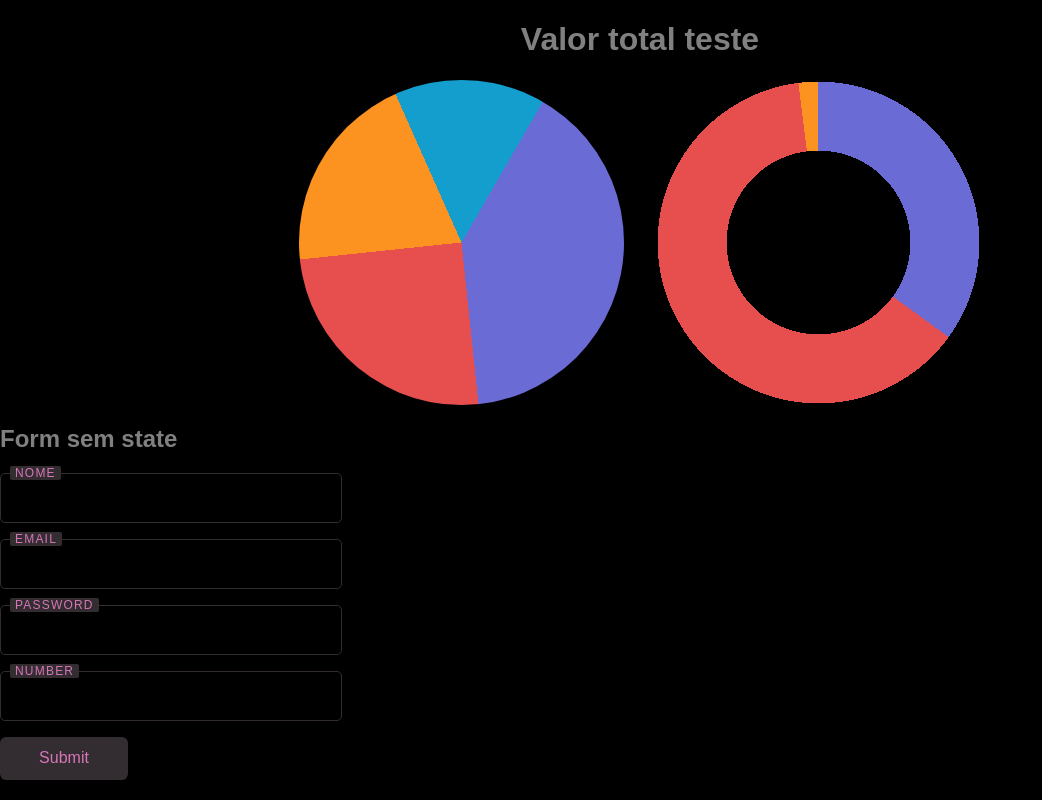
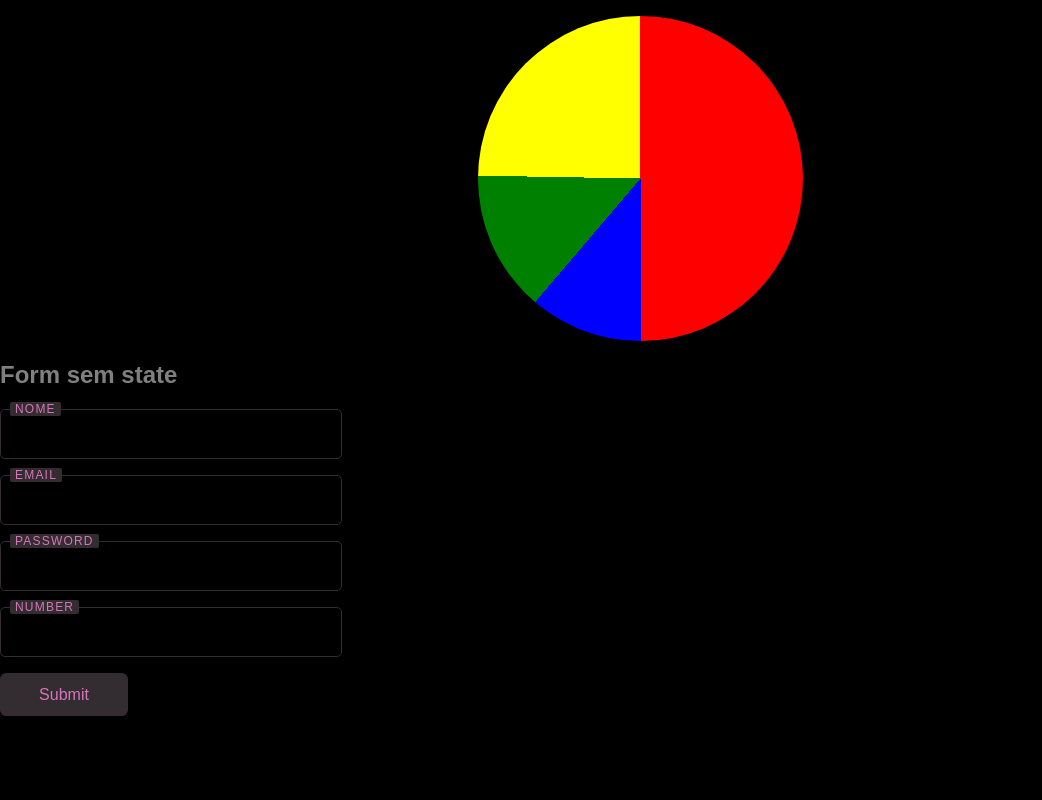
Before and after one commit to SauloFGF/EcoTechWeb, a React (Vite) app: page / in a window 1280 px wide. Shown: the whole page, without its empty margins (0-1042 px from the left). Built offline with nearby package versions, Linux system fonts and the light colour scheme.

Commit message:
criação do grafico

```diff
--- a/package.json
+++ b/package.json
@@ -12,7 +12,8 @@
   "dependencies": {
     "react": "^18.2.0",
     "react-dom": "^18.2.0",
-    "react-router-dom": "^6.23.1"
+    "react-router-dom": "^6.23.1",
+    "styled-components": "^6.1.13"
   },
   "devDependencies": {
     "@types/react": "^18.2.66",
--- a/src/Components/Pizza/Index.tsx
+++ b/src/Components/Pizza/Index.tsx
@@ -1,18 +1,25 @@
-import styles from './index.module.css'
+import {Pie, Box, Charts} from "./stylede";
 
+export type IPieCharts = {
+  title: string;
+  values: number[];
+  colors: string[];
+};
 
-type IPieCharts =  {
-  title: string;
+const StunningPie = ({ title, values, colors }: IPieCharts) => {
+  const total = values.reduce((acc, value) => acc + value, 0);
+  const segments = values.map((value, index) => ({
+    color: colors[index],
+    percentage: (value / total) * 100,
+  }));
+
+  return (
+    <Box>
+      <Charts>
+        <Pie segments={segments} />
+      </Charts>
+    </Box>
+  )
 }
 
-const StunnigPie = ({ title}: IPieCharts) => {
-  return (<div className={styles.box}>
-    <h1 className="title-pie">{`Valor total ${title}`}</h1>
-    <figure className={styles.charts}>
-      <div className={styles.pie}></div>
-      <div className={styles.donut}></div>
-    </figure>
-  </div>)
-}
-
-export default StunnigPie
+export default StunningPie;
--- a/src/Components/Pizza/index.module.css
+++ b/src/Components/Pizza/index.module.css
@@ -11,7 +11,7 @@
   gap: 2rem;
 }
 
-.pie {
+const pie {
   flex: 1 0 225px;
   max-width: 325px;
   aspect-ratio: 1;
--- /dev/null
+++ b/src/Components/Pizza/stylede.tsx
@@ -0,0 +1,33 @@
+import styled from "styled-components";
+
+type Segment = {
+  color: string;
+  percentage: number
+}
+
+export const Pie = styled.div<{segments: Segment[]}>`
+  flex: 1 0 225px;
+  max-width: 325px;
+  aspect-ratio: 1;
+  border-radius: 50%;
+  background-image: ${({ segments }) => {
+    const gradient = segments.map(({ color, percentage }, index) => {
+      const start = index === 0 ? 0 : segments.slice(0, index).reduce((acc, seg) => acc + seg.percentage, 0);
+      return `${color} ${start}%, ${color} ${start + percentage}%`;
+    }).join(', ');
+    return `conic-gradient(${gradient})`;
+  }};
+`;
+
+export const Box = styled.div`
+  max-width: 90%;
+  margin-inline: auto;
+  text-align: center;
+`;
+
+export const Charts = styled.figure`
+  display: flex;
+  place-content: center;
+  flex-flow: wrap;
+  gap: 2rem;
+`;
--- a/src/Testes/PageTest.tsx
+++ b/src/Testes/PageTest.tsx
@@ -1,12 +1,11 @@
-import StunnigPie from '../Components/Pizza/Index';
 import FormUi from '../Components/Forms';
 import Input from '../Components/Forms/Input';
 import Button from '../Components/Forms/Button';
+import StunningPie from '../Components/Pizza/Index';
 
 const PageTest = () => {
-    return (
-      <div>
-      <StunnigPie title='teste'/>
+    return (<div>
+      <StunningPie title='teste' values={[356, 80, 100, 176]} colors={["red", "blue", "green", "yellow"]}/>
       <h2>Form sem state</h2>
       <FormUi>
         <div style={{display: "flex", flexDirection: "column", gap:"16px"}}>
@@ -19,8 +18,7 @@ const PageTest = () => {
         </div>
         </div>
       </FormUi>
-      </div>
-    )
+      </div>)
 }
 
 export default PageTest;
```
Also changed, not shown: 1 other file (tests, documents, lock files or other folders).
